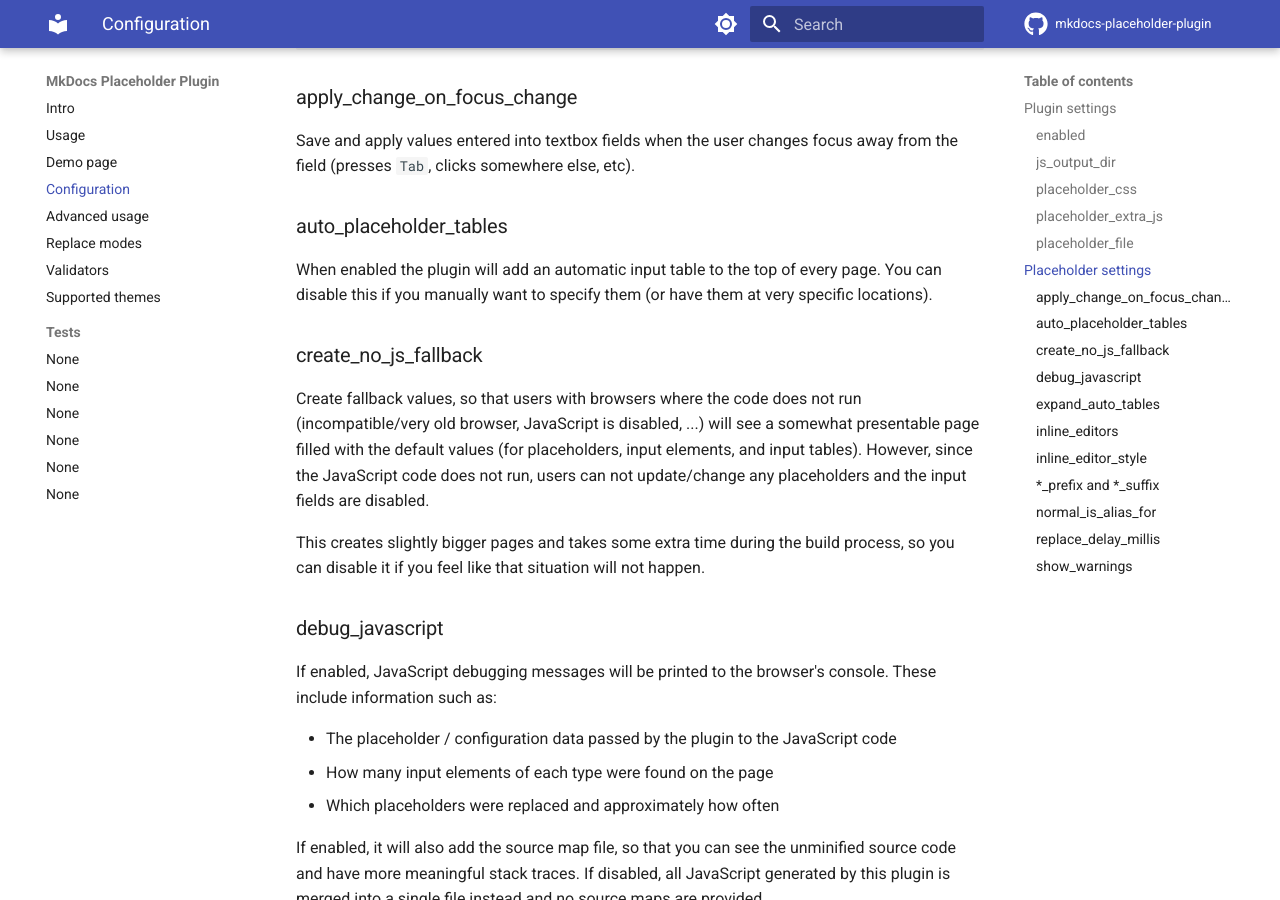
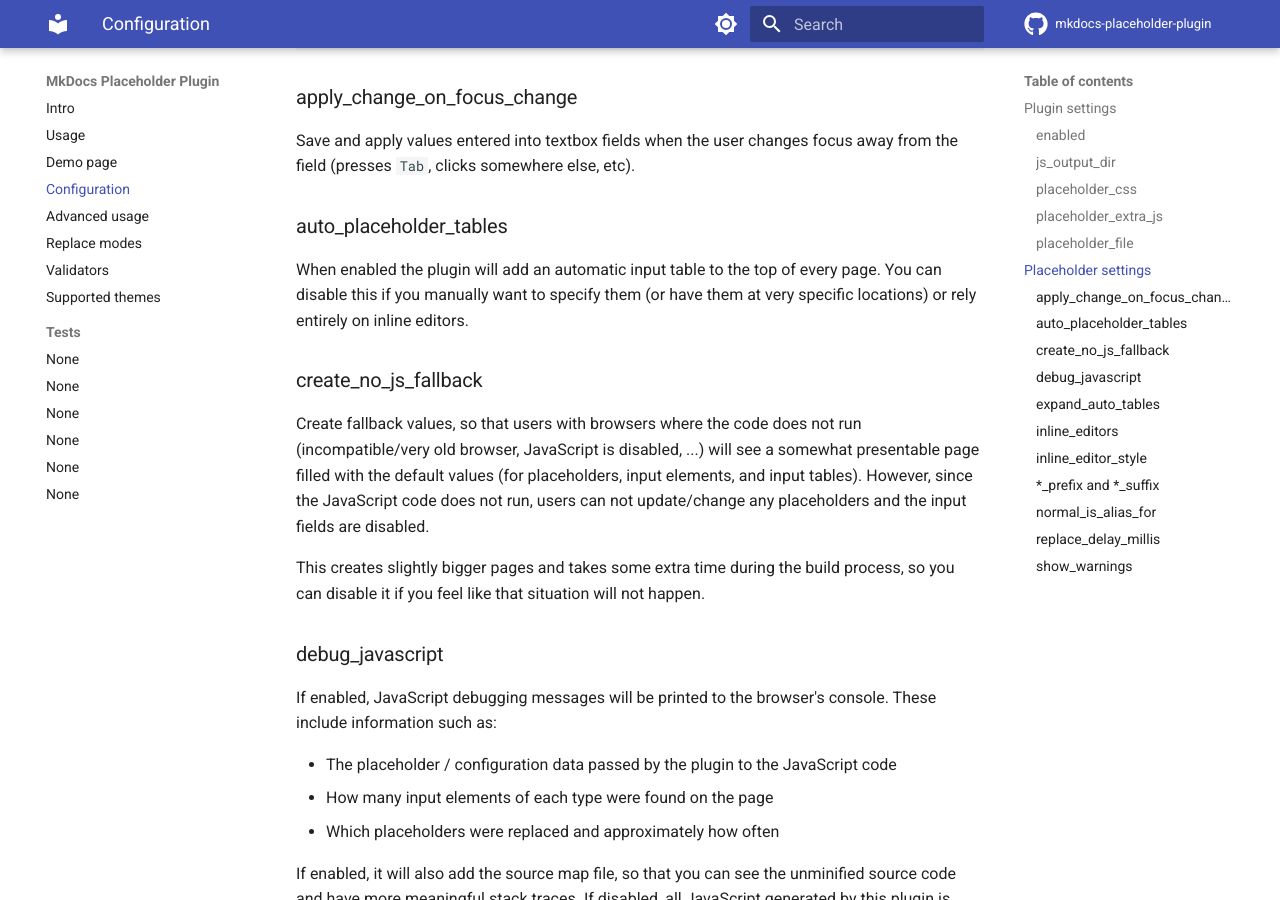
Before and after one commit to six-two/mkdocs-placeholder-plugin, an MkDocs documentation site: the page built from docs/configuration.md, in a window 1280 px wide and 900 px high, scrolled down 3803 px. Built offline with MkDocs 1.6.1 and Material for MkDocs 9.7.7, drawn with Linux system fonts in a browser that asks for light colours; comment, search, counter and statistics services are not loaded.

Commit message:
Small docs addition

```diff
--- a/docs/configuration.md
+++ b/docs/configuration.md
@@ -132,7 +132,7 @@ Save and apply values entered into textbox fields when the user changes focus aw
 ### auto_placeholder_tables
 
 When enabled the plugin will add an automatic input table to the top of every page.
-You can disable this if you manually want to specify them (or have them at very specific locations).
+You can disable this if you manually want to specify them (or have them at very specific locations) or rely entirely on inline editors.
 
 ### create_no_js_fallback
 
```
